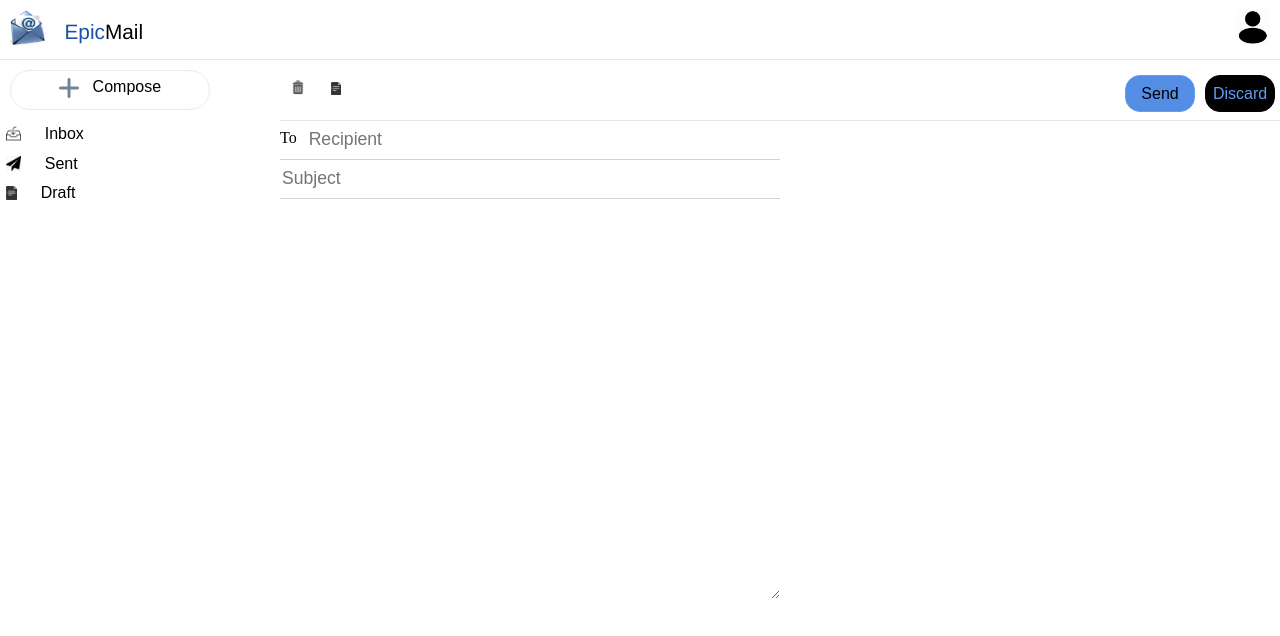
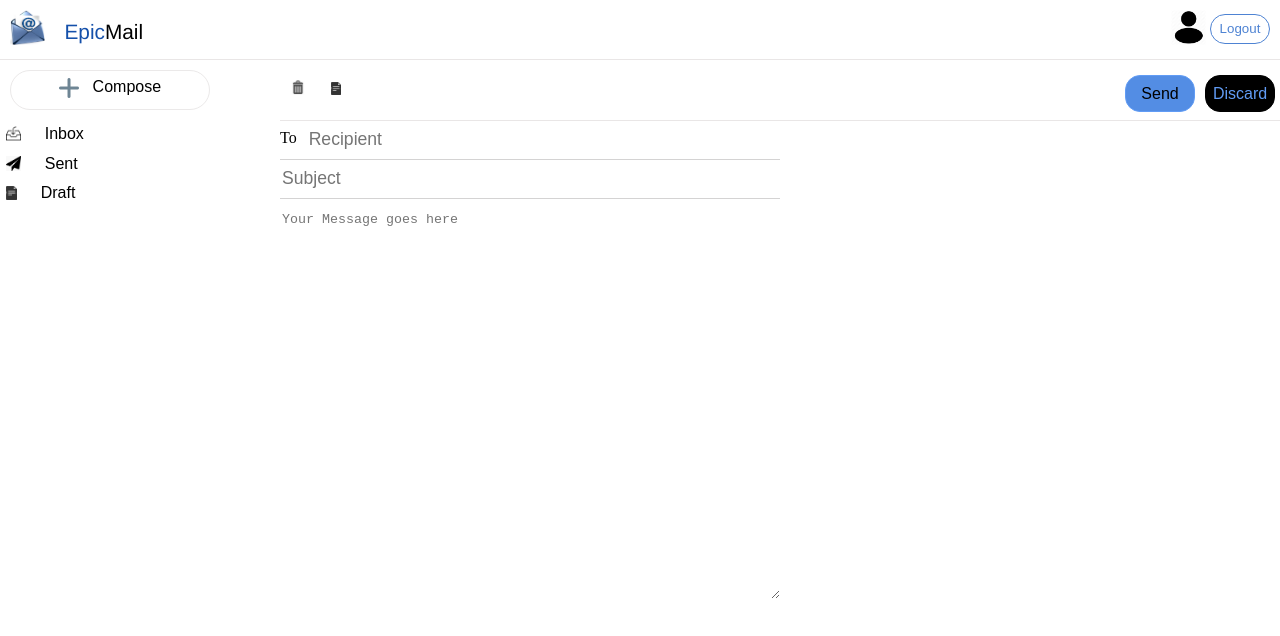
Before and after one commit to Areo6/Epic-Mail, a plain HTML site: page UI/compose.html in a window 1280 px wide. Drawn offline with Linux system fonts and the light colour scheme.

Commit message:
Adds Logout button for user to logout

```diff
--- a/UI/compose.html
+++ b/UI/compose.html
@@ -16,7 +16,10 @@
         <nav>
             <img src="img/mail.jpg" alt="EpicMail image" width="35px" height="35px" id="epic-mail-logo">
             <span id="epic-mail-label"><label class="epic-logo">Epic</label><label class="mail-logo">Mail</label></span>
-            <img src="img/profile.png" alt="Profile image" height="35px" width="35px" id="profile-pic">
+            <div id="profile">
+                <img src="img/profile.png" alt="Profile image" height="35px" width="35px" id="profile-pic">
+                <button onclick="logout()">Logout</button>
+            </div>
         </nav>
     </header>
     <main role="main">
@@ -44,7 +47,7 @@
                         <input type="text" name="subject" placeholder="Subject">
                     </div>
                     <div>
-                        <textarea name="message"></textarea>
+                        <textarea name="message" placeholder="Your Message goes here"></textarea>
                     </div>
                 </div>
             </div>
--- a/UI/css/main.css
+++ b/UI/css/main.css
@@ -66,7 +66,7 @@ body {
     border-width: 1px;
     border-radius: 5px;
     border-color: teal;
-    width: 100px;
+    width: 120px;
     min-height: 40px;
     margin: 5px 1px;
     background-color: black;
@@ -152,8 +152,19 @@ nav {
     font-size: 1.3em;
 }
 
-#profile-pic {
+#profile {
     float: right;
+}
+
+#profile button {
+    height: 30px;
+    border: 1px ridge rgb(78, 131, 211);
+    width: 60px;
+    position: relative;
+    bottom: 12px;
+    background: white;
+    border-radius: 15px;
+    color: rgb(78, 131, 211);
 }
 
 #epic-mail-label {
--- a/UI/js/main.js
+++ b/UI/js/main.js
@@ -43,3 +43,7 @@ function validateForm() {
 function openInbox() {
     open('email_box.html', '_self');
 }
+
+function logout() {
+    open('index.html', '_self');
+}
```
Also changed, not shown: UI/admin_adds_member.html (+4 -0 lines), UI/admin_view_groups.html (+4 -1 lines), UI/email_box.html (+4 -1 lines), UI/index.html (+1 -1 lines), UI/show_message.html (+4 -1 lines), UI/signup.html (+1 -1 lines), 2 other files.
